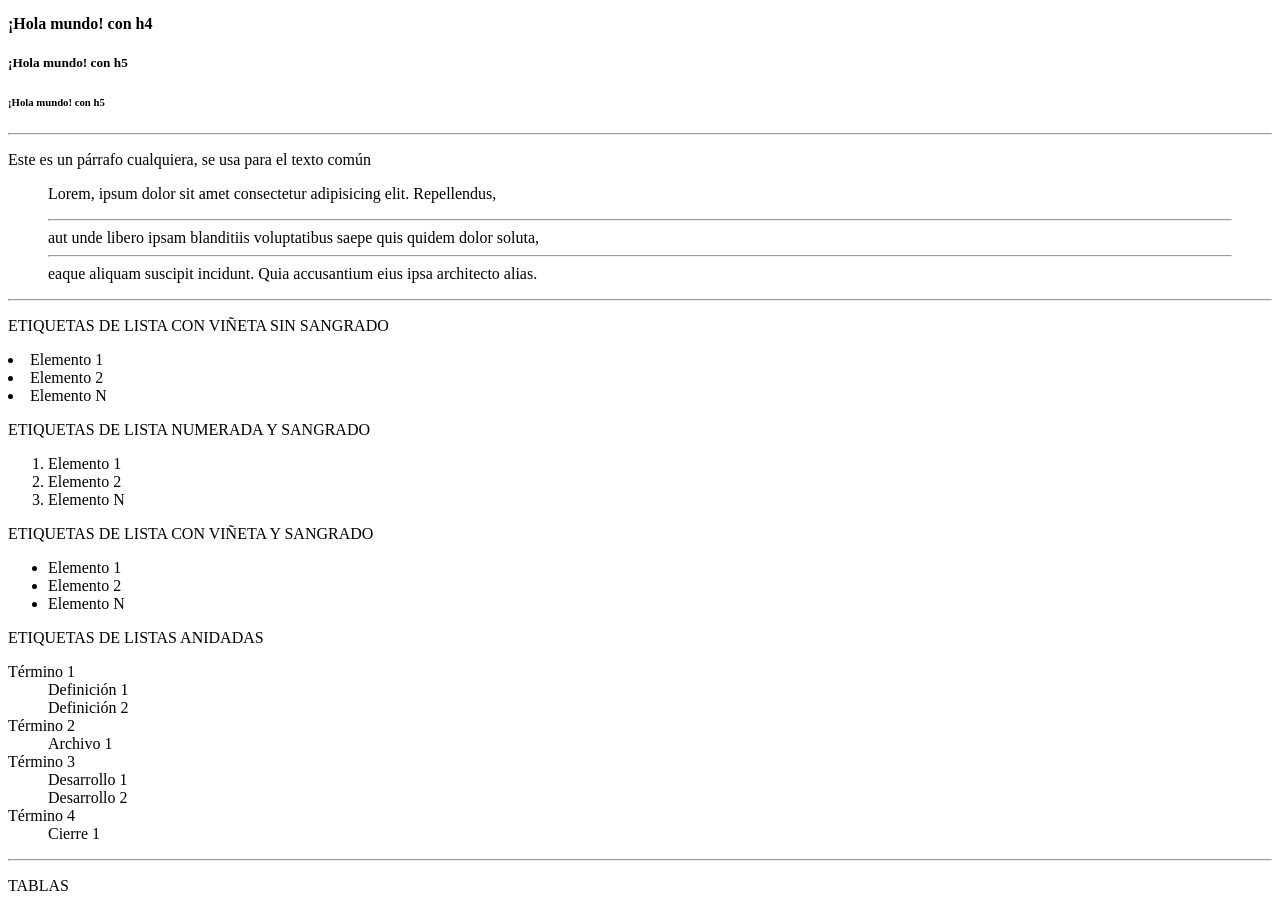
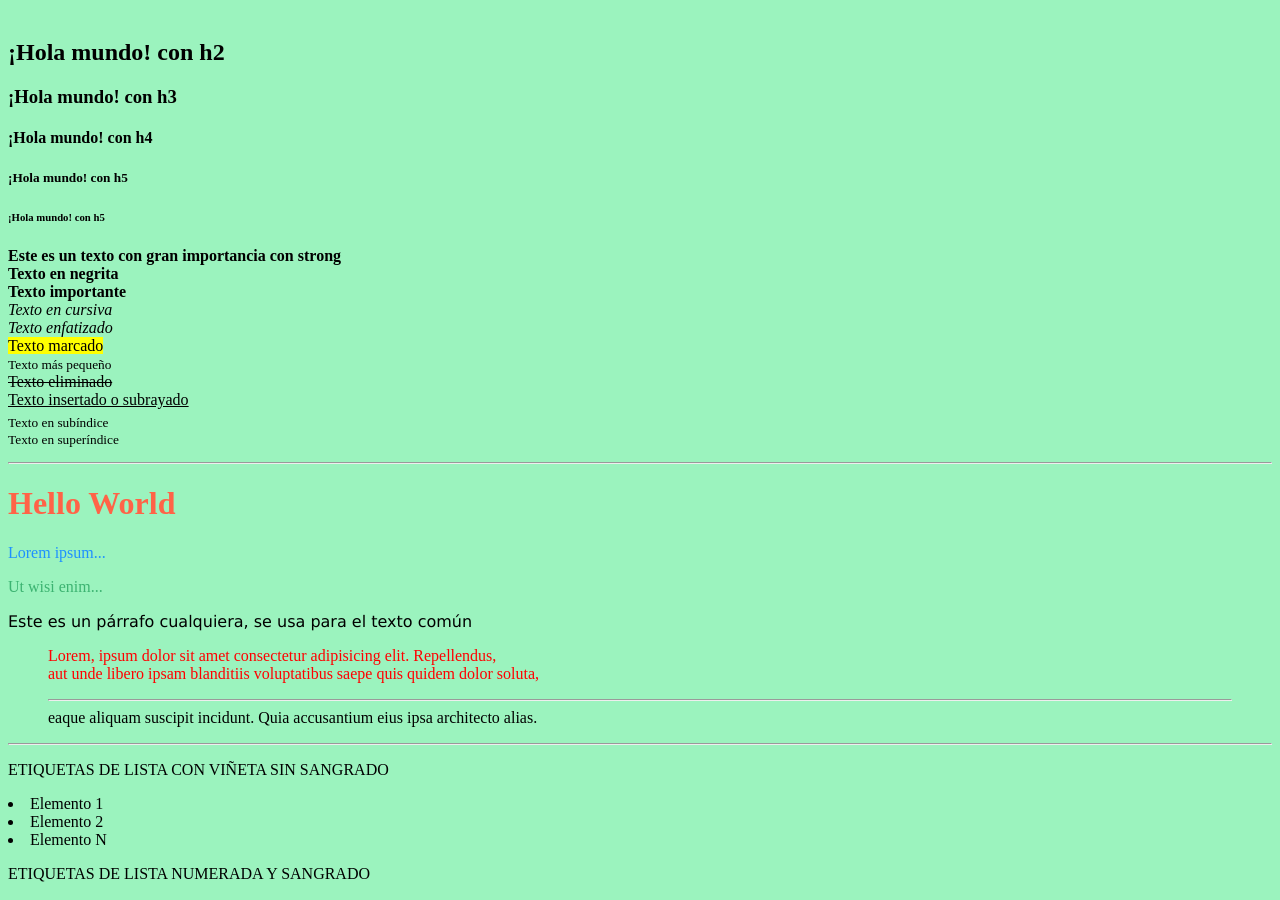
Before and after one commit to CaroCalderonM/m2s1ccmvideo, a plain HTML site: page index.html in a window 1280 px wide. Shown: the part 483-1383 px from the top of the page. Drawn offline with Linux system fonts and the light colour scheme.

Commit message:
agregué otras opciones de formato de texto

```diff
--- a/index.html
+++ b/index.html
@@ -3,27 +3,43 @@
 <head>
     <meta charset="UTF-8">
     <meta name="viewport" content="width=device-width, initial-scale=1.0">
-    <title>Document</title>
+    <title>Mód2-sesión1</title>
 </head>
-<body>
+<body style="background-color:rgb(155, 243, 190);">
     <!-- De esta manera coloco una imagen dentro de mi página, asignándole ancho y alto, lo cual se puede omitir y quedaría tal como viene -->
-    <img src="assets/img/trilogiaweb.png" alt="Trilogia WEB" width="500" height="280">
+    <img src="assets/img/trilogiaweb.png" alt="Foto Carolina Calderón" style="display: block; margin-left: auto; margin-right: auto;" width="500" height="280">
 
 <hr>
     <!-- De esta manera creo un enlace a alguna página web. la opción Title aparece cuando coloco el mouse encima. El texto que verá el usuario va entre la etiqueta a -->
     <a href="https://developer.mozilla.org/es/docs/Learn/HTML/Introduction_to_HTML/Creating_hyperlinks" title="Clic aquí">Cómo Crear Hipervículos con HTML (ver)</a>
 
-    <h1>Soy un encabezado con h1</h1>
+    <h1 style="color:red; font-size:500%;">Soy un encabezado con h1</h1>
     <h2>¡Hola mundo! con h2</h2>
     <h3>¡Hola mundo! con h3</h3>
     <h4>¡Hola mundo! con h4</h4>
     <h5>¡Hola mundo! con h5</h5>
     <h6>¡Hola mundo! con h5</h6>
+
+    <!-- Ahora voy a trabajar con distintos formatos para los textos -->
+        <strong> Este es un texto con gran importancia con strong</strong> <br>
+        <b>Texto en negrita </b>  <br>
+        <strong> Texto importante </strong> <br>
+        <i> Texto en cursiva </i> <br>
+        <em>  Texto enfatizado </em> <br>
+        <mark>  Texto marcado </mark> <br>
+        <small> Texto más pequeño </small> <br>
+        <del> Texto eliminado </del> <br>
+        <ins> Texto insertado o subrayado </ins> <br>
+        <sub> Texto en subíndice </sub> <br>
+        <sup> Texto en superíndice </sup> <br>
     <hr>
-    <p>Este es un párrafo cualquiera, se usa para el texto común</p>
+    <h1 style="color:Tomato;">Hello World</h1>
+    <p style="color:DodgerBlue;">Lorem ipsum...</p>
+    <p style="color:MediumSeaGreen;">Ut wisi enim...</p>
+    <p style="font-family:Verdana, Geneva, Tahoma, sans-serif">Este es un párrafo cualquiera, se usa para el texto común</p>
 
     <blockquote>
-        <p>Lorem, ipsum dolor sit amet consectetur adipisicing elit. Repellendus, <hr>
+        <p style="color:red;">Lorem, ipsum dolor sit amet consectetur adipisicing elit. Repellendus, <br>
             aut unde libero ipsam blanditiis voluptatibus saepe quis quidem dolor
             soluta, <hr>eaque aliquam suscipit incidunt. Quia accusantium eius ipsa architecto alias.</p>
     </blockquote>
@@ -32,7 +48,7 @@
     <!-- Ahora voy a trabajar con distintas formas de listas -->
 
     <!-- La primera lista que trabajaré será:
-        ETIQUETAS DE LISTA SIN SANGRADO  -->
+        ETIQUETAS DE LISTA CON VIÑETA SIN SANGRADO  -->
         <p>ETIQUETAS DE LISTA CON VIÑETA SIN SANGRADO</p>
         <li>Elemento 1</li>
         <li>Elemento 2</li>
```
